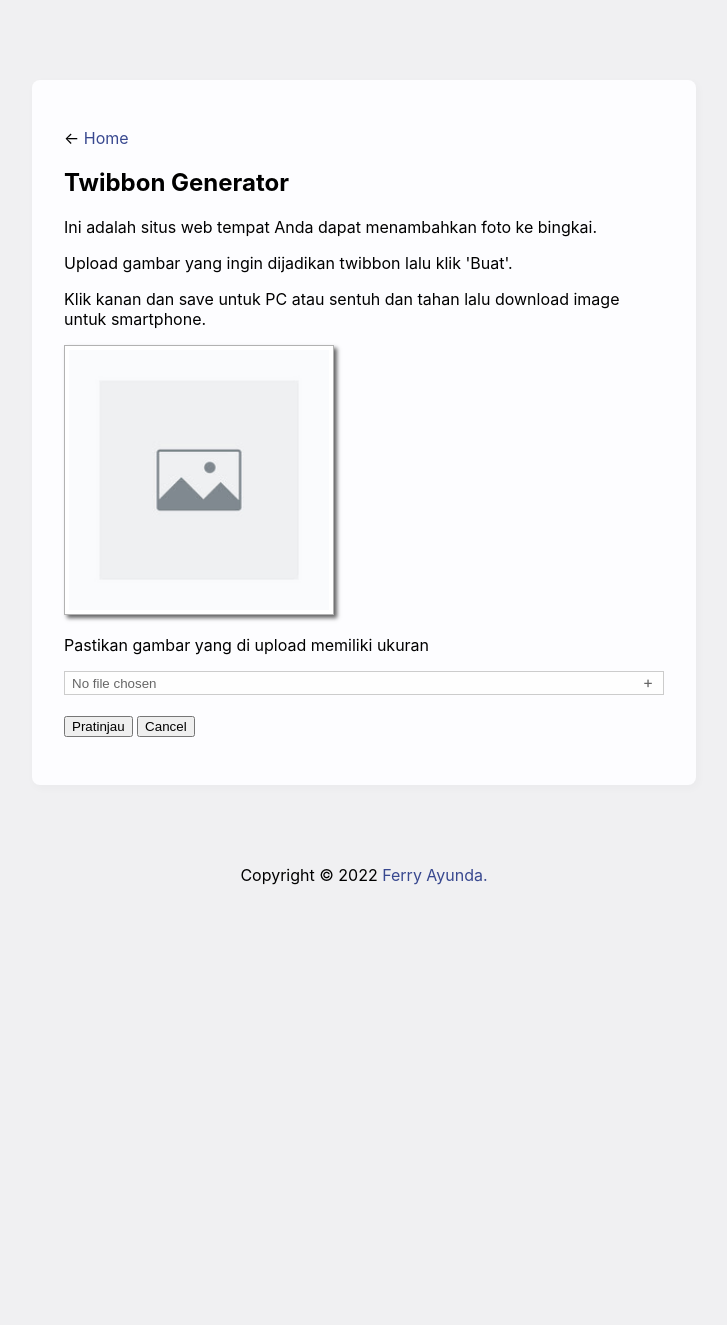
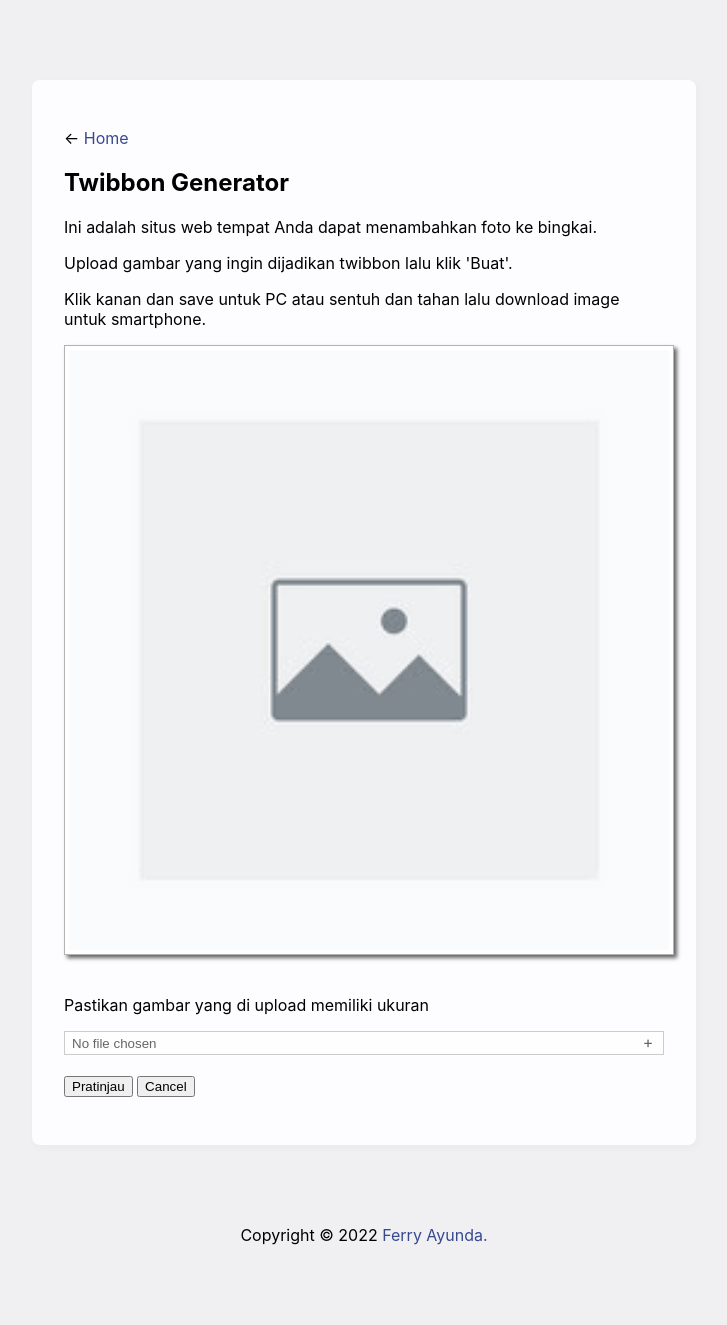
Before and after one commit to susahcebok/blog, a Jekyll site: the page built from _posts/2018-01-01-twibbon.html, in a window 1280 px wide. Shown: the whole page, without its empty margins (276-1003 px from the left). Built offline with Jekyll 4.4.1, drawn with Linux system fonts in a browser that asks for light colours; before the commit the page ends 965 px from its top, so only the background shows below that.

Commit message:
Update style.css

```diff
--- a/assets/css/style.css
+++ b/assets/css/style.css
@@ -21,14 +21,6 @@
 img,canvas {
         width: 100%;
         height: auto;
-}
-.image-frame {
-        position:relative;
-        z-index:1;
-        display:inline-block;
-}
-
-.image-frame img {
         padding:4px;
         background-color:#fff;
         border: 1px solid #b2b2b2;
```
